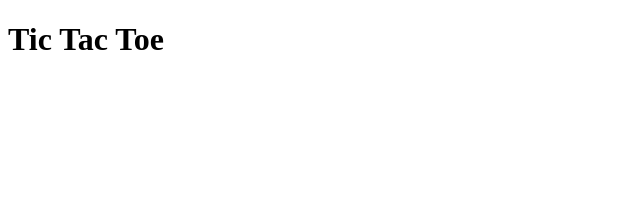
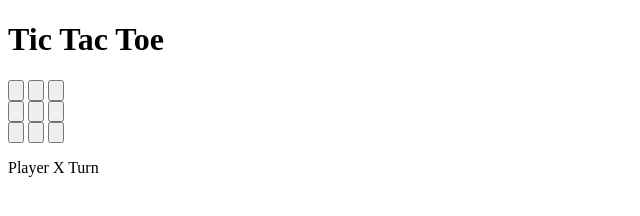
Before and after one commit to iamneo-production/eeeaeacaba304660075efdcbcabeone, a website: page public/index.html in a window 1280 px wide. Shown: the whole page, without its empty margins (0-640 px from the left). Drawn offline with Linux system fonts and the light colour scheme.

Commit message:
Backup Commit

```diff
--- a/public/index.html
+++ b/public/index.html
@@ -15,9 +15,27 @@
   </div>
 
   <div class="container">
-    <div class=""row>
+    <div class="row">
+      <input type="button" onclick="makeMove(this)">
+      <input type="button" onclick="makeMove(this)">
+      <input type="button" onclick="makeMove(this)">
+    </div>
 
+    <div class="row">
+      <input type="button" onclick="makeMove(this)">
+      <input type="button" onclick="makeMove(this)">
+      <input type="button" onclick="makeMove(this)">
     </div>
+
+    <div class="row">
+      <input type="button" onclick="makeMove(this)">
+      <input type="button" onclick="makeMove(this)">
+      <input type="button" onclick="makeMove(this)">
+    </div>
+  </div>
+
+  <div class="result">
+    <p id="msg">Player X Turn</p>
   </div>
 </body>
 </html>
```
